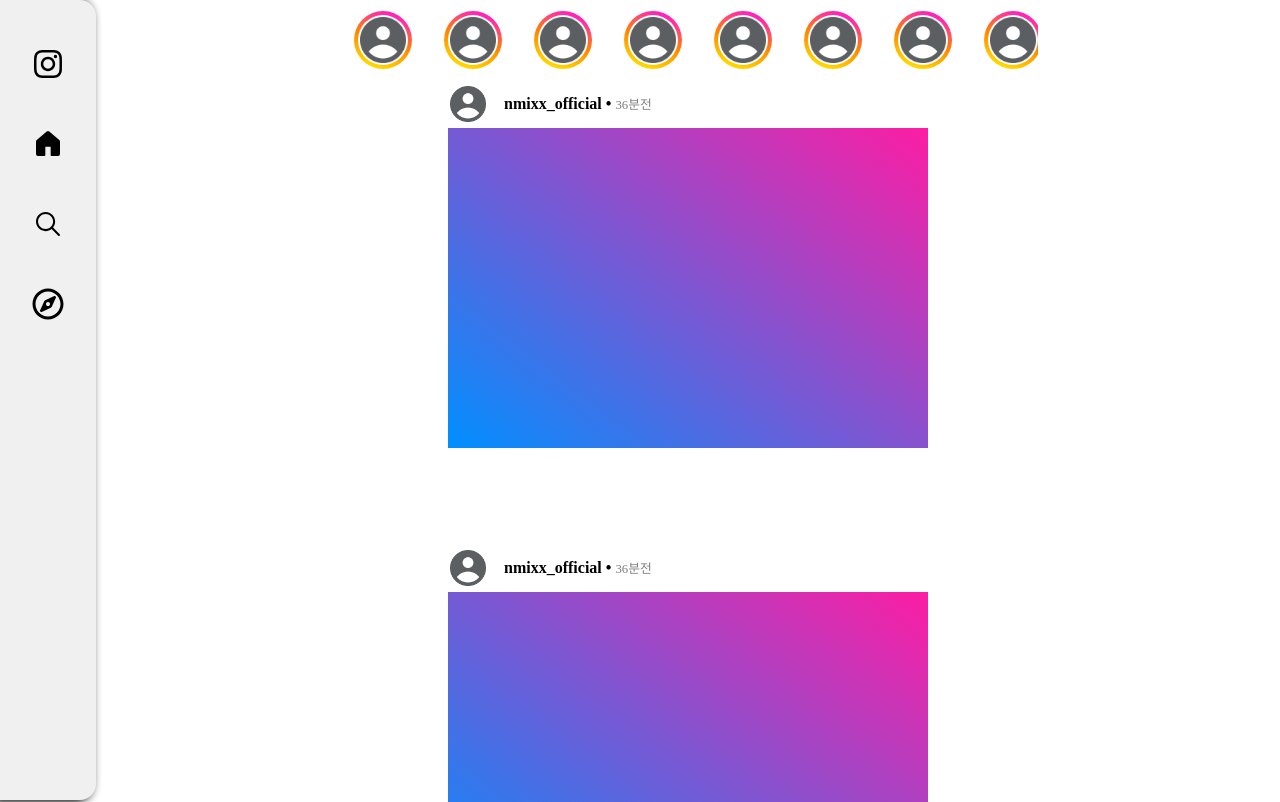
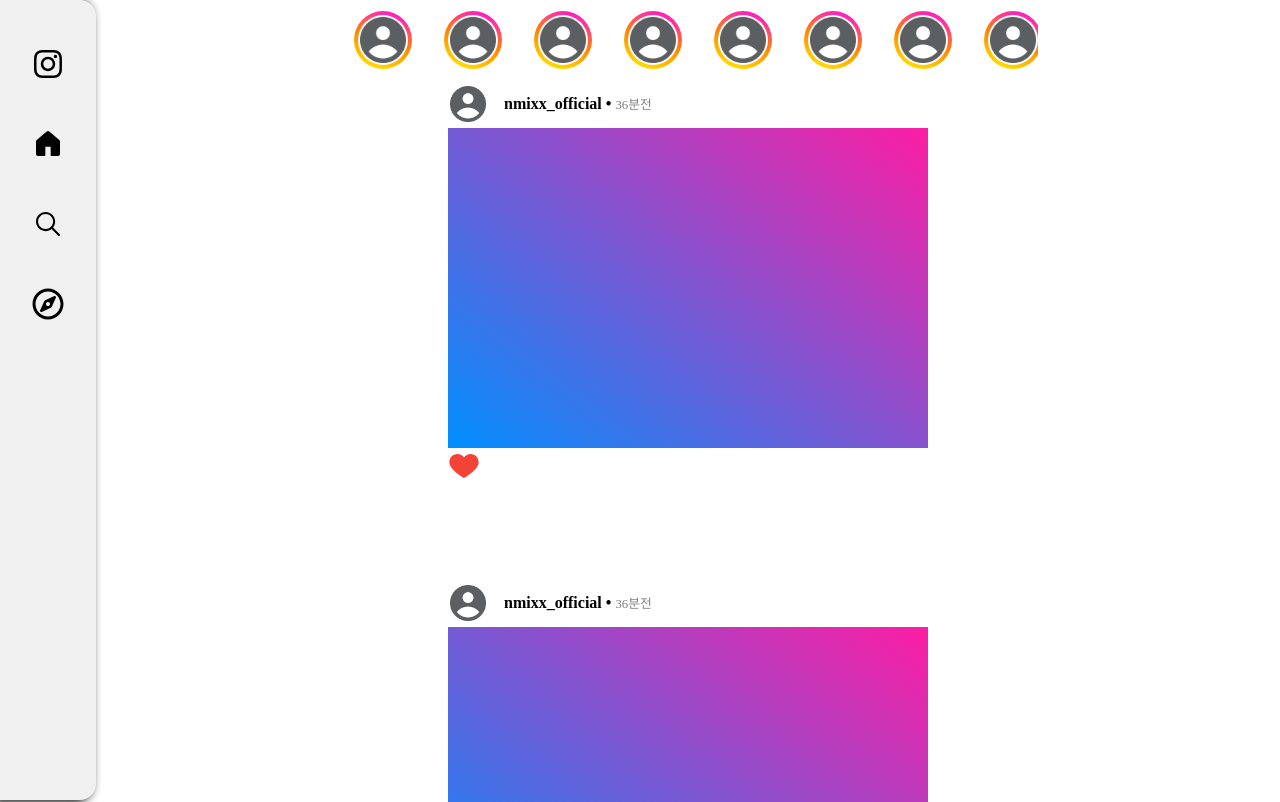
Before and after one commit to wwwcomcomcomcom/outstagram, a React (Vite) app: page / in a window 1280 px wide. Shown: the top 802 px of the page. Built offline with nearby package versions, Linux system fonts and the light colour scheme; the HTML template or start-up script is replaced by a standard one.

Commit message:
Initialize Post footBar Add LikeButton

```diff
--- /dev/null
+++ b/src/components/posting/likeButton.tsx
@@ -0,0 +1,5 @@
+import {FcLike} from "react-icons/fc";
+
+export default  function LikeButton(){
+    return <FcLike size="2rem"/>
+}
--- a/src/components/posting/post.module.css
+++ b/src/components/posting/post.module.css
@@ -46,6 +46,27 @@
     font-weight: 550;
 }
 
+.postFootBar {
+    display: flex;
+    flex-direction: column;
+}
+
+.transactionBar{
+
+}
+
+.likesAmount {
+
+}
+
+.bestComment {
+
+}
+
+.showCommentButton {
+
+}
+
 .postScroll {
     display: flex;
     flex-direction: column;
--- a/src/components/posting/post.tsx
+++ b/src/components/posting/post.tsx
@@ -1,4 +1,5 @@
 import styles from "./post.module.css"
+import LikeButton from "./likeButton.tsx";
 
 export default function Post() {
 
@@ -15,6 +16,14 @@ export default function Post() {
             </div>
         </div>
         <div className={styles.image}></div>
+        <div className={styles.postFootBar}>
+            <div className={styles.transactionBar}>
+                <LikeButton/>
+            </div>
+            <div className={styles.likesAmount}></div>
+            <div className={styles.bestComment}></div>
+            <div className={styles.showCommentButton}></div>
+        </div>
         {/*<img src="public/images/default-post.png" alt="Image Loading"/>*/}
     </div>
 }
```
